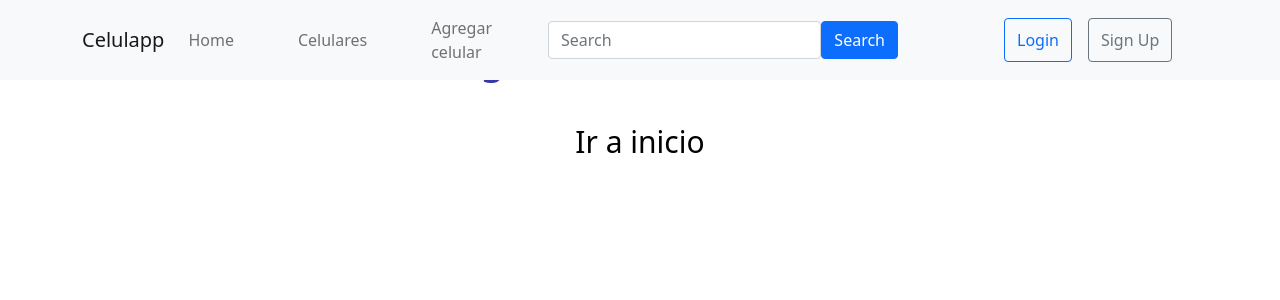
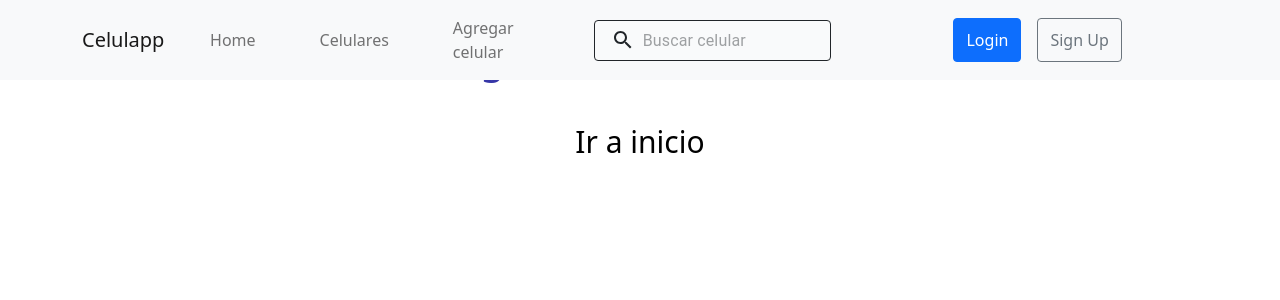
Before and after one commit to DanyGuerra/celulapp-equipo7, a React (Create React App) app: page /ram/1 in a window 1280 px wide. Shown: the top 300 px of the page. Built offline with nearby package versions, Linux system fonts and the light colour scheme.

Commit message:
Add search results component

```diff
--- a/package.json
+++ b/package.json
@@ -5,6 +5,7 @@
   "dependencies": {
     "@emotion/react": "^11.5.0",
     "@emotion/styled": "^11.3.0",
+    "@mui/icons-material": "^5.1.1",
     "@mui/material": "^5.0.6",
     "@testing-library/jest-dom": "^5.14.1",
     "@testing-library/react": "^11.2.7",
--- a/src/components/Botones.js
+++ b/src/components/Botones.js
@@ -1,17 +1,17 @@
-import React from 'react';
+import React from "react";
 
-import { Button } from 'react-bootstrap';
-import '../css/botones.css';
-import LoginModal from './LoginModal';
-import SignUpModal from './SignUpModal';
+import { Button } from "react-bootstrap";
+import "../css/botones.css";
+import LoginModal from "./LoginModal";
+import SignUpModal from "./SignUpModal";
 
 function Botones() {
   const [modalSignUpShow, setModalSignUpShow] = React.useState(false);
   const [modalLoginShow, setModalLoginShow] = React.useState(false);
 
   return (
-    <div className='botones'>
-      <Button variant='outline-primary' onClick={() => setModalLoginShow(true)}>
+    <div className="botones">
+      <Button variant="primary" onClick={() => setModalLoginShow(true)}>
         Login
       </Button>
       <LoginModal
@@ -19,7 +19,7 @@ function Botones() {
         onHide={() => setModalLoginShow(false)}
       />
       <Button
-        variant='outline-secondary'
+        variant="outline-secondary"
         onClick={() => setModalSignUpShow(true)}
       >
         Sign Up
--- a/src/components/InputGroup.js
+++ b/src/components/InputGroup.js
@@ -1,34 +1,76 @@
-import React from "react";
+import React, { useState } from "react";
+import { styled, alpha } from "@mui/material/styles";
+import SearchIcon from "@mui/icons-material/Search";
+import InputBase from "@mui/material/InputBase";
+import SearchResults from "./SearchResults";
 
-import { Button, FormControl, Form } from "react-bootstrap";
-import "../css/botones.css";
+const Search = styled("div")(({ theme }) => ({
+  position: "relative",
+  borderRadius: theme.shape.borderRadius,
+  backgroundColor: alpha(theme.palette.common.white, 0.15),
+  "&:hover": {
+    backgroundColor: alpha(theme.palette.common.white, 0.25),
+  },
+  marginRight: theme.spacing(2),
+  marginLeft: 0,
+  width: "100%",
+  border: "solid",
+  borderWidth: "1px",
+  [theme.breakpoints.up("sm")]: {
+    marginLeft: theme.spacing(3),
+    width: "auto",
+  },
+}));
 
-class Input extends React.Component {
-  render() {
-    return (
+const SearchIconWrapper = styled("div")(({ theme }) => ({
+  padding: theme.spacing(0, 2),
+  height: "100%",
+  position: "absolute",
+  pointerEvents: "none",
+  display: "flex",
+  alignItems: "center",
+  justifyContent: "center",
+}));
+
+const StyledInputBase = styled(InputBase)(({ theme }) => ({
+  color: "inherit",
+  "& .MuiInputBase-input": {
+    padding: theme.spacing(1, 1, 1, 0),
+    paddingLeft: `calc(1em + ${theme.spacing(4)})`,
+    transition: theme.transitions.create("width"),
+    width: "100%",
+    [theme.breakpoints.up("md")]: {
+      width: "20ch",
+    },
+  },
+}));
+
+function Input() {
+  const [showResults, setShowResults] = useState(false);
+
+  const handleChange = (e) => {
+    console.log(e.target.value);
+  };
+
+  return (
+    <>
+      <SearchResults showResults={showResults} />
       <div className="Input">
-        <Form className="d-flex" style={{ width: "350px" }}>
-          <FormControl
-            type="search"
-            placeholder="Search"
-            className="mr-2"
-            aria-label="Search"
+        <Search>
+          <SearchIconWrapper>
+            <SearchIcon />
+          </SearchIconWrapper>
+          <StyledInputBase
+            placeholder="Buscar celular"
+            inputProps={{ "aria-label": "search" }}
+            onChange={handleChange}
+            onFocus={() => setShowResults(true)}
+            onBlur={() => setShowResults(false)}
           />
-          <Button variant="primary">Search</Button>
-        </Form>
+        </Search>
       </div>
-    );
-  }
+    </>
+  );
 }
+
 export default Input;
-
-/**
-  * <InputGroup className="mb-3">
-                     <InputGroup.Text id="basic-addon1"></InputGroup.Text>
-                    <FormControl
-                        placeholder="Buscar"
-                        aria-label="Username"
-                        aria-describedby="basic-addon1"
-                    />
-                    </InputGroup>
-  */
--- a/src/components/Navbar.js
+++ b/src/components/Navbar.js
@@ -3,7 +3,6 @@ import { Navbar, Nav, Container, NavLink } from "react-bootstrap";
 import Botones from "./Botones";
 import "../css/Navbar.css";
 import Input from "./InputGroup";
-import { Link } from "react-router-dom";
 // import { PhoneAndroidIcon } from "@mui/icons-material";
 
 function NavbarElement() {
--- /dev/null
+++ b/src/components/SearchResults.js
@@ -0,0 +1,13 @@
+import "../css/SearchResults.css";
+
+const SearchResults = (props) => {
+  return (
+    props.showResults && (
+      <div className="search-results">
+        <h4>No hay resultados</h4>
+      </div>
+    )
+  );
+};
+
+export default SearchResults;
--- /dev/null
+++ b/src/css/SearchResults.css
@@ -0,0 +1,12 @@
+.search-results {
+  text-align: center;
+  width: 50%;
+  height: 300px;
+  background-color: white;
+  border: solid 1px black;
+  border-radius: 30px;
+  position: absolute;
+  top: 80px;
+  z-index: 3;
+  /* transform: translateX(50%); */
+}
```
Also changed, not shown: 1 other file (tests, documents, lock files or other folders).
